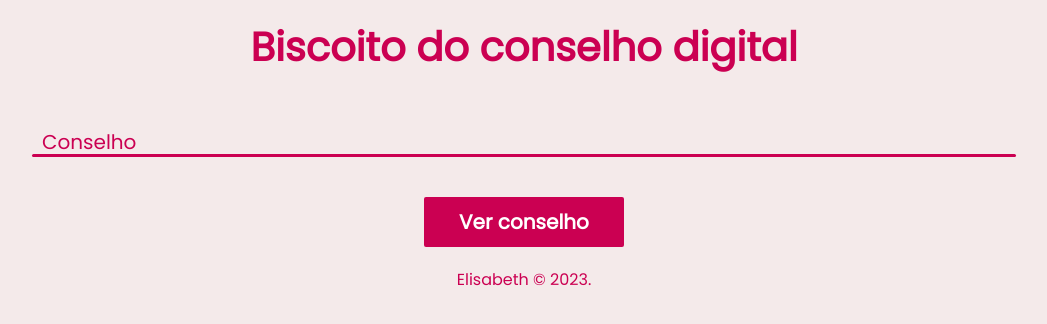
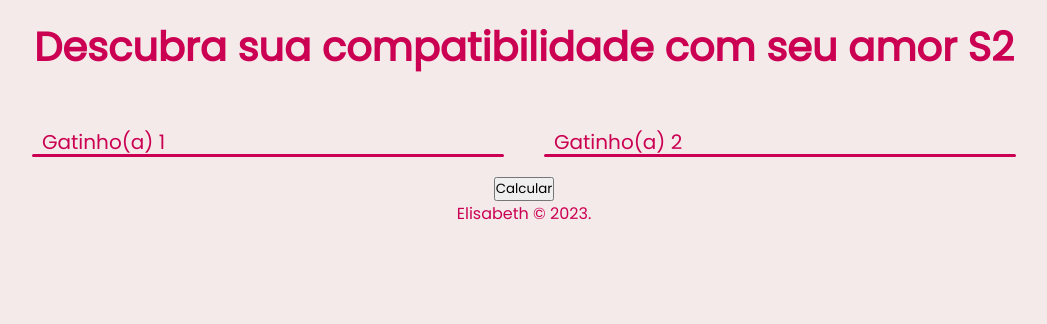
Before and after one commit to lizziefoll/API-Conselho, a plain HTML site: page index.html in a window 1280 px wide. Shown: the part 342-666 px from the top of the page, without its empty margins (116-1163 px from the left). Drawn offline with Linux system fonts and the light colour scheme.

Commit message:
Update index.html

```diff
--- a/index.html
+++ b/index.html
@@ -4,33 +4,32 @@
     <meta charset="UTF-8">
     <meta http-equiv="X-UA-Compatible" content="IE=edge">
     <meta name="viewport" content="width=device-width, initial-scale=1.0">
-    <title>Conselho</title>
+    <title>S2</title>
 
     <link rel="stylesheet" href="style.css">
 </head>
 <body>
     <header>
-        <img src="https://media.istockphoto.com/id/1267479170/pt/vetorial/cute-kawaii-fortune-cookie-vector-illustration.jpg?s=612x612&w=0&k=20&c=zycED5rECy0sSg524kDQk5HPoEsMGSbkT4rXK0dBvQ0=">
+        <img src="https://i.pinimg.com/564x/22/77/54/22775436d3f184d7e6354b2796730384.jpg">
     </header>
-
         <main class="container">
-        <h1 class="title">Biscoito do conselho digital</h1>
+            <h1 class="title">Descubra sua compatibilidade com seu amor S2</h1>
             <div class="row">
                 <div class="inputbox">
-                <input type="text" id="conselho" required>
-                <label for="conselho">Conselho</label>
+                    <input type="text" id="person1" required>
+                    <label for="person1">Gatinho(a) 1</label>
+                </div>
+                <div class="inputbox">
+                    <input type="text" id="person2" required>
+                    <label for="person2">Gatinho(a) 2</label>
                 </div>
             </div>
-
-        <div class="row">
-            <button>Ver conselho</button>
-
-        </div>
         </main>
-
+        <button id="calculateButton">Calcular</button>
+            <p id="result"></p>
         <footer>
             Elisabeth &#169 2023.
         </footer>
-    <script src="advice_slip.js"></script>
+        <script src="calculator.js"></script>
 </body>
 </html>
```
Lines whose indentation alone changed are shown as unchanged.
